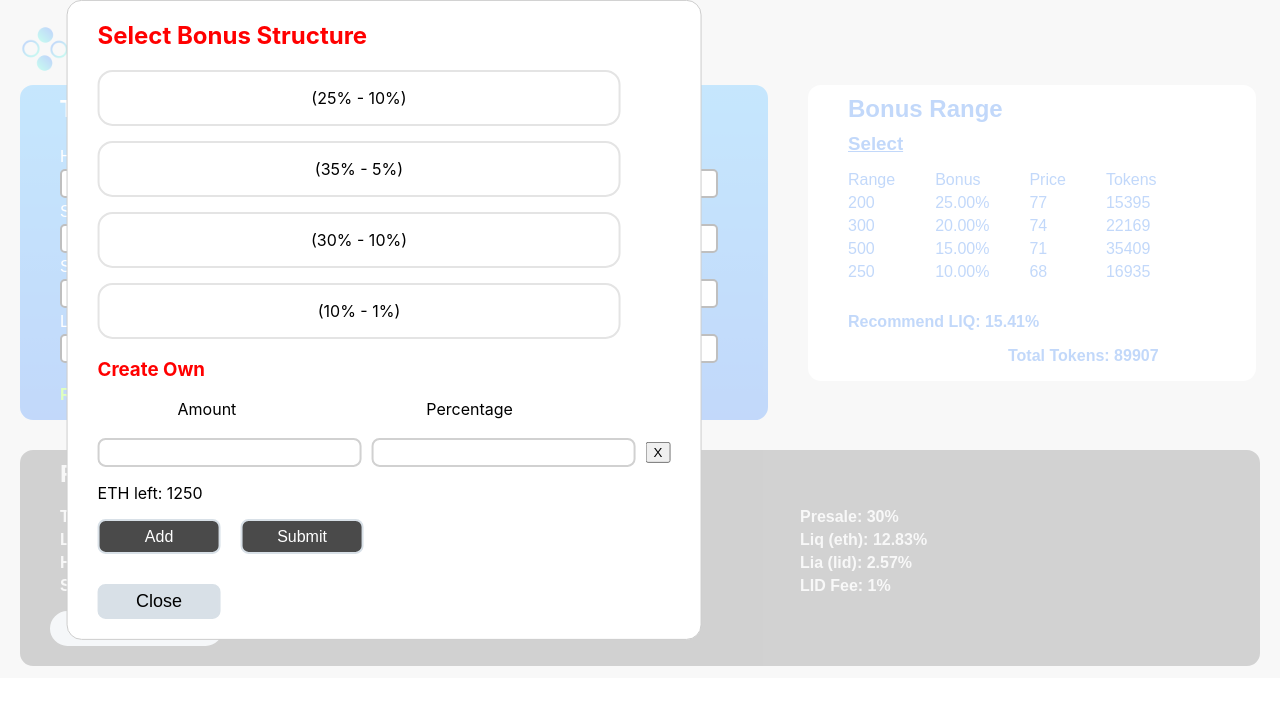
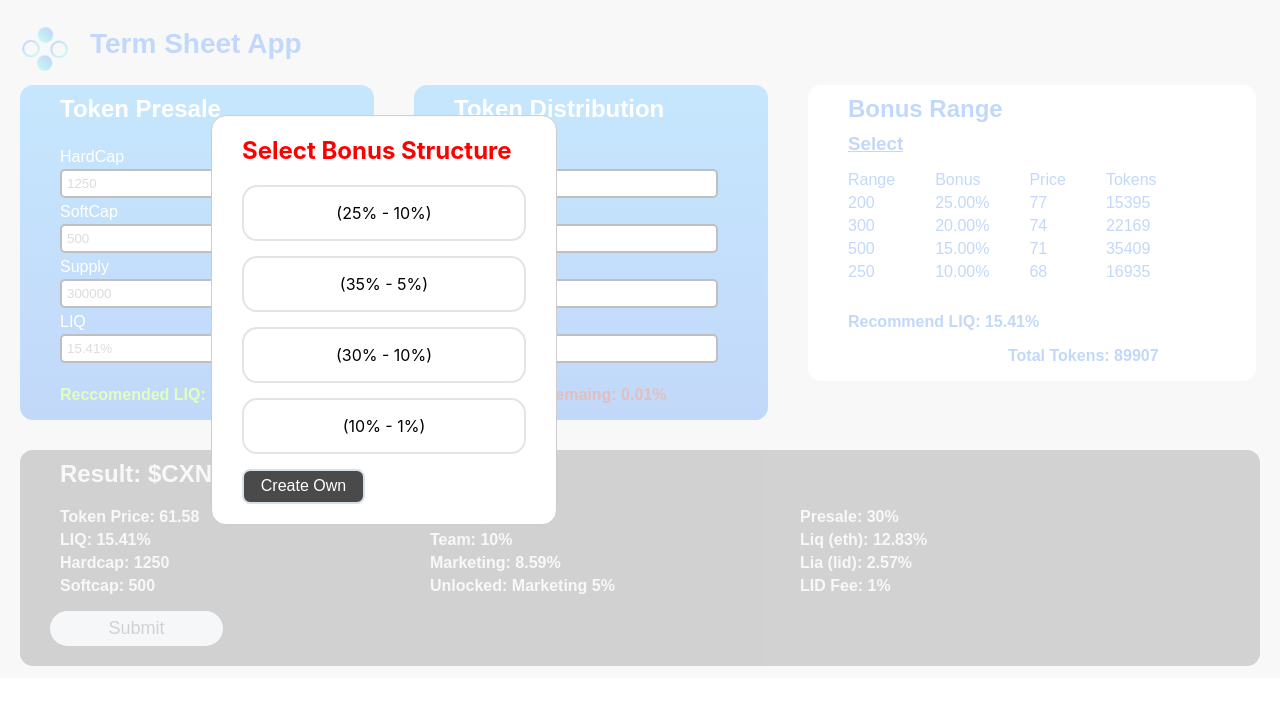
Before and after one commit to Klongrich/TermSheet_UI, a React (Create React App) app: page / in a window 1280 px wide. Both pictures are taken after a click on the element "Select". Shown: the top 704 px of the page. Built offline with nearby package versions, Linux system fonts and the light colour scheme.

Commit message:
created 2 windows for selecting / creating bonus ranges

```diff
--- a/src/components/BonusRange.js
+++ b/src/components/BonusRange.js
@@ -1,93 +1,10 @@
 import React , {useEffect, useState} from 'react';
 import {BonusData} from '../config'
+import {BonusOptions} from '../config'
 import  {Get_liq_percentage} from '../utils/calculate_bonus'
 import styled from "styled-components";
 
 import Modal from 'react-modal';
-
-const bonusOptions = [
-    {
-        id: "1",
-        type: "25% - 10%",
-        info: [{
-                Percentage: 0.25,
-                Amount: 200.00
-            },
-            {
-                Percentage: 0.20,
-                Amount: 300.00
-            },
-            {
-                Percentage: 0.15,
-                Amount: 500.00
-            },
-            {
-                Percentage: 0.10,
-                Amount: 250.00
-            }]
-    },
-    {
-        id: "2",
-        type: "35% - 5%",
-        info:  [{
-            Percentage: 0.35,
-            Amount: 400.00
-        },
-        {
-            Percentage: 0.10,
-            Amount: 100.00
-        },
-        {
-            Percentage: 0.08,
-            Amount: 200.00
-        },
-        {
-            Percentage: 0.05,
-            Amount: 550.00
-        }]
-    },
-    {
-        id: "3",
-        type: "30% - 10%",
-        info:  [{
-            Percentage: 0.30,
-            Amount: 250.00
-        },
-        {
-            Percentage: 0.20,
-            Amount: 250.00
-        },
-        {
-            Percentage: 0.10,
-            Amount: 175.00
-        },
-        {
-            Percentage: 0.00,
-            Amount: 550.00
-        }]
-    },
-    {
-        id: "4",
-        type: "10% - 1%",
-        info: [{
-            Percentage: 0.714,
-            Amount: 200.00
-        },
-        {
-            Percentage: 0.714,
-            Amount: 300.00
-        },
-        {
-            Percentage: 0.714,
-            Amount: 500.00
-        },
-        {
-            Percentage: 0.714,
-            Amount: 250.00
-        }]
-    },
-]
-
 
 const customStyles = {
   content : {
@@ -111,7 +28,8 @@ const SelectBonusStructer = styled.div`
     padding: 0px;
     margin-bottom: 15px;
     text-align: center;
-    margin-right: 50px;
+
+    width: 280px;
 
     :hover{
         cursor: pointer;
@@ -166,7 +84,6 @@ const Button = styled.button`
 `
 
 export default function BonusRange ({token_price, supply, hardcap}) {
-    var subtitle;
 
     const [modalIsOpen , setIsOpen] = useState(false);
     const [HardCap, setHardCap] = useState(hardcap);
@@ -175,6 +92,7 @@ export default function BonusRange ({token_price, supply, hardcap}) {
     const [newRanges, setNewRanges] = useState([{value: null}]);
     const [newPercentages, setNewPercentages] = useState([{value: null}]);
 
+    const [bonusPageState, setBonusPageState] = useState("preset");
     const [newBonusRange, setNewBonusRange] = useState([ {Percentage: newPercentages , Amount: newRanges }])
 
     function create_new_bonus(){
@@ -186,6 +104,8 @@ export default function BonusRange ({token_price, supply, hardcap}) {
         }
         console.log(newBonusRange);
         setbonusData(newBonusRange.splice(1));
+
+        setIsOpen(false);
     }
 
     function updateHardCap(){
@@ -238,10 +158,6 @@ export default function BonusRange ({token_price, supply, hardcap}) {
 
     function openModal() {
       setIsOpen(true);
-    }
-
-    function afterOpenModal() {
-      subtitle.style.color = '#f00';
     }
 
     function closeModal(){
@@ -316,41 +232,31 @@ export default function BonusRange ({token_price, supply, hardcap}) {
         );
     }
 
+    function get_bonus_options () {
+
+        if (bonusPageState == "preset") {
             return (
             <>
 
-         <div Style="display:inline-block;
-            margin-bottom: 100px;
-            background-color: white;
-            color: #0c65EB;
-            width: 398px;">
+             <h2 Style="color: #f00"> Select Bonus Structure </h2>
 
-            <h2> Bonus Range </h2>
-
-            <h3 Style="text-decoration: underline;
-                        margin-left: 40px;
-                        margin-bottom: -5px;
-                        margin-top: -10px;
-                        " onClick={openModal}> Select</h3>
-
-            <Modal  isOpen={modalIsOpen}
-                    onAfterOpen={afterOpenModal}
-                    onRequestClose={closeModal}
-                    style={customStyles}
-                    >
-
-                <h2 ref={_subtitle => (subtitle = _subtitle)}> Select Bonus Structure </h2>
-
-                {bonusOptions.map(data =>
+                {BonusOptions.map(data =>
                     <SelectBonusStructer>
                         <p onClick={() => updateBonusData(data.info)}> ({data.type}) </p>
                     </SelectBonusStructer>
                 )}
 
+            <Button Style="margin-top: 80px;" onClick={() => setBonusPageState("CreatingOwn")}>
+                Create Own
+            </Button>
+            </>
+            );
+        } else {
+            return (
+                <>
                 <h3  Style="Color: #f00 ">Create Own</h3>
 
                 <ul Style="list-style-type: none">
-
                 <li Style="float: left;
                             margin-left: 40px;
                             "
@@ -365,13 +271,7 @@ export default function BonusRange ({token_price, supply, hardcap}) {
 
             {newRanges.map((newBonusRange, idx) => {
                 return (
-                    <div key={`${newBonusRange}-${idx}`} Style=" input {
-                        margin-top: 3px;
-                        border-radius: 5px;
-                        border: 2px solid black;
-                        padding: 5px;
-                        width: 250px;
-                      }">
+                <div key={`${newBonusRange}-${idx}`}>
                     <Input
                         type="text"
                         placeholder={newRanges[idx].value}
@@ -389,7 +289,7 @@ export default function BonusRange ({token_price, supply, hardcap}) {
                     X
                     </button>
                 </div>
-                    );
+                )
             })}
 
             <p>ETH left: {HardCap}</p>
@@ -402,7 +302,38 @@ export default function BonusRange ({token_price, supply, hardcap}) {
                 Submit
             </Button>
             <br />
-               <CloseButton onClick={closeModal}> Close </CloseButton>
+            <CloseButton onClick={() => setBonusPageState("preset")}>
+                Go Back
+            </CloseButton>
+            <br />
+            </>
+        )
+    }
+}
+
+    return (
+        <>
+
+         <div Style="display:inline-block;
+            margin-bottom: 100px;
+            background-color: white;
+            color: #0c65EB;
+            width: 398px;">
+
+            <h2> Bonus Range </h2>
+
+            <h3 Style="text-decoration: underline;
+                        margin-left: 40px;
+                        margin-bottom: -5px;
+                        margin-top: -10px;
+                        " onClick={() => setIsOpen(true)}> Select</h3>
+
+            <Modal  isOpen={modalIsOpen}
+                    onRequestClose={() => setIsOpen(false)}
+                    style={customStyles}
+                    >
+
+                {get_bonus_options()}
 
             </Modal>
 
@@ -443,8 +374,6 @@ export default function BonusRange ({token_price, supply, hardcap}) {
         <p Style="margin-left: 200px;
                  font-weight: bold;">Total Tokens: {get_total_tokens().toFixed(0)} </p>
         </div>
-
-
       </>
     )
 }
--- a/src/config.js
+++ b/src/config.js
@@ -16,3 +16,86 @@ export const BonusData = [
         Amount: 250.00
     }
 ]
+
+export const BonusOptions = [
+    {
+        id: "1",
+        type: "25% - 10%",
+        info: [{
+                Percentage: 0.25,
+                Amount: 200.00
+            },
+            {
+                Percentage: 0.20,
+                Amount: 300.00
+            },
+            {
+                Percentage: 0.15,
+                Amount: 500.00
+            },
+            {
+                Percentage: 0.10,
+                Amount: 250.00
+            }]
+    },
+    {
+        id: "2",
+        type: "35% - 5%",
+        info:  [{
+            Percentage: 0.35,
+            Amount: 400.00
+        },
+        {
+            Percentage: 0.10,
+            Amount: 100.00
+        },
+        {
+            Percentage: 0.08,
+            Amount: 200.00
+        },
+        {
+            Percentage: 0.05,
+            Amount: 550.00
+        }]
+    },
+    {
+        id: "3",
+        type: "30% - 10%",
+        info:  [{
+            Percentage: 0.30,
+            Amount: 250.00
+        },
+        {
+            Percentage: 0.20,
+            Amount: 250.00
+        },
+        {
+            Percentage: 0.10,
+            Amount: 175.00
+        },
+        {
+            Percentage: 0.00,
+            Amount: 550.00
+        }]
+    },
+    {
+        id: "4",
+        type: "10% - 1%",
+        info: [{
+            Percentage: 0.714,
+            Amount: 200.00
+        },
+        {
+            Percentage: 0.714,
+            Amount: 300.00
+        },
+        {
+            Percentage: 0.714,
+            Amount: 500.00
+        },
+        {
+            Percentage: 0.714,
+            Amount: 250.00
+        }]
+    },
+]
```
Lines whose indentation alone changed are shown as unchanged.
